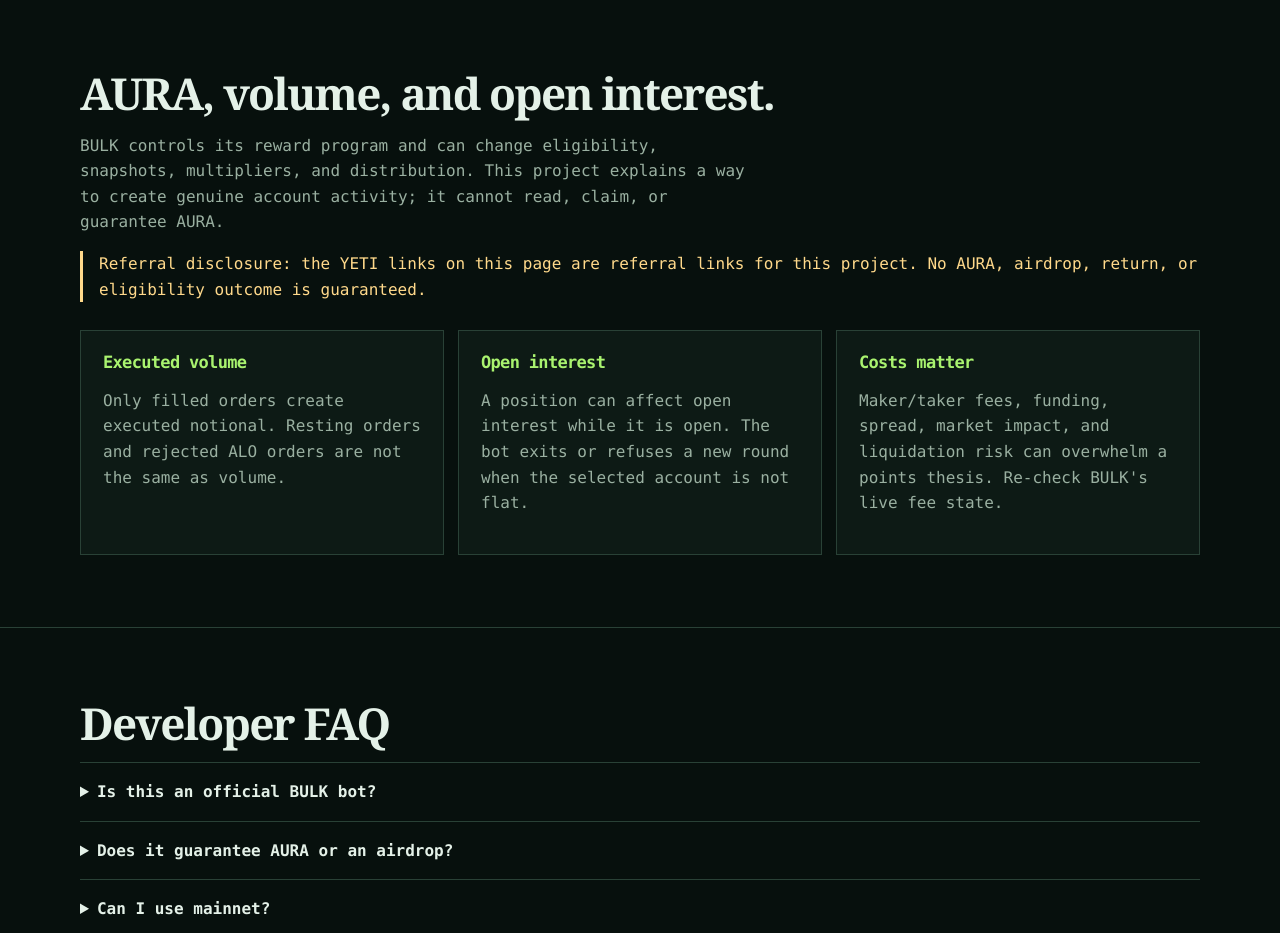
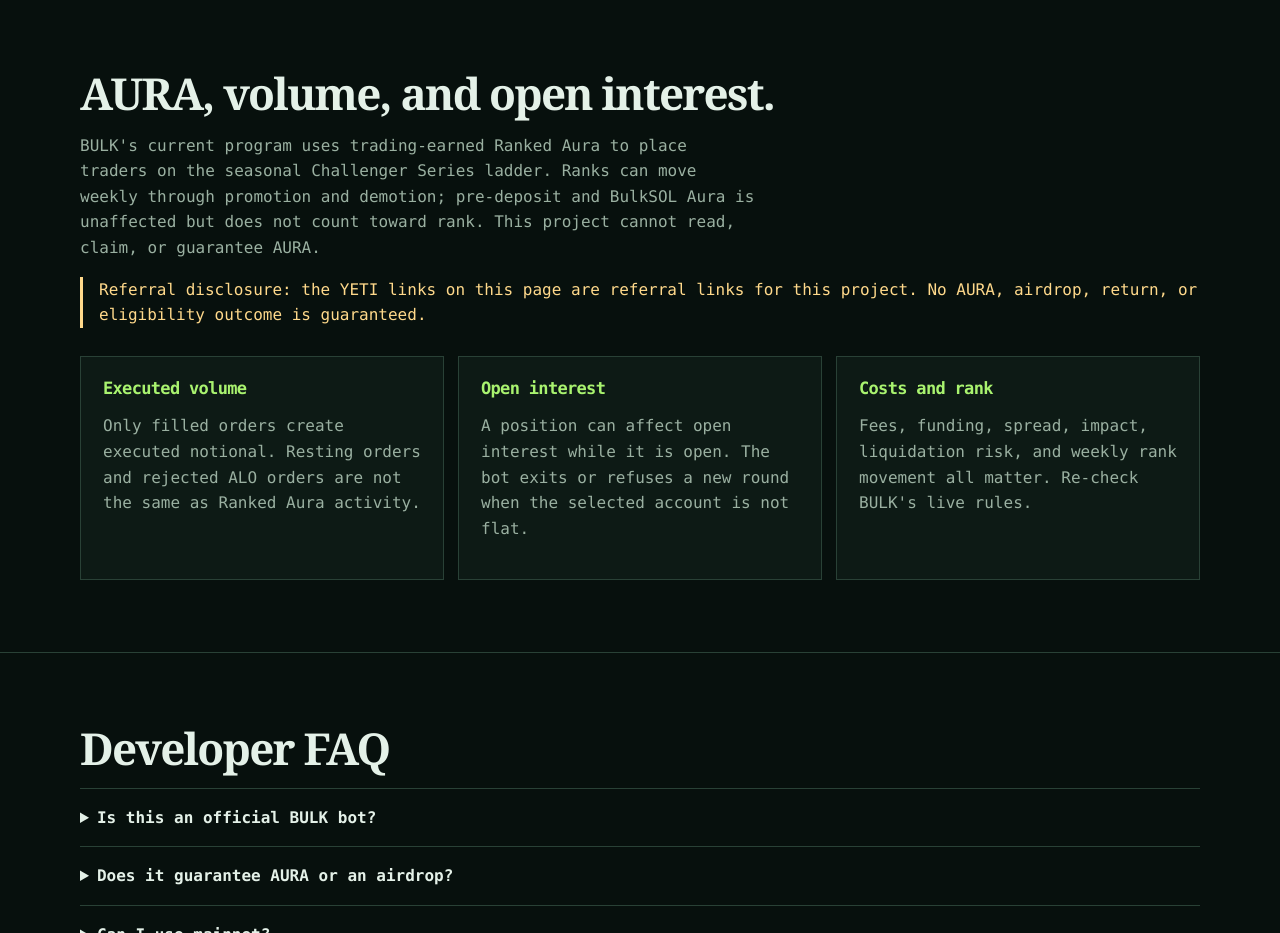
Before and after one commit to gustofinance/bulk-aura-farmer, a website: page docs/index.html in a window 1280 px wide. Shown: the part 1840-2773 px from the top of the page. Drawn offline with Linux system fonts and the light colour scheme.

Commit message:
Document Challenger Series Ranked Aura

```diff
--- a/docs/index.html
+++ b/docs/index.html
@@ -153,12 +153,12 @@
       <section>
         <div class="wrap">
           <h2>AURA, volume, and open interest.</h2>
-          <p class="section-intro">BULK controls its reward program and can change eligibility, snapshots, multipliers, and distribution. This project explains a way to create genuine account activity; it cannot read, claim, or guarantee AURA.</p>
+          <p class="section-intro">BULK's current program uses trading-earned Ranked Aura to place traders on the seasonal Challenger Series ladder. Ranks can move weekly through promotion and demotion; pre-deposit and BulkSOL Aura is unaffected but does not count toward rank. This project cannot read, claim, or guarantee AURA.</p>
           <p class="disclosure">Referral disclosure: the YETI links on this page are referral links for this project. No AURA, airdrop, return, or eligibility outcome is guaranteed.</p>
           <div class="grid">
-            <article class="card"><h3>Executed volume</h3><p>Only filled orders create executed notional. Resting orders and rejected ALO orders are not the same as volume.</p></article>
+            <article class="card"><h3>Executed volume</h3><p>Only filled orders create executed notional. Resting orders and rejected ALO orders are not the same as Ranked Aura activity.</p></article>
             <article class="card"><h3>Open interest</h3><p>A position can affect open interest while it is open. The bot exits or refuses a new round when the selected account is not flat.</p></article>
-            <article class="card"><h3>Costs matter</h3><p>Maker/taker fees, funding, spread, market impact, and liquidation risk can overwhelm a points thesis. Re-check BULK's live fee state.</p></article>
+            <article class="card"><h3>Costs and rank</h3><p>Fees, funding, spread, impact, liquidation risk, and weekly rank movement all matter. Re-check BULK's live rules.</p></article>
           </div>
         </div>
       </section>
```
Also changed, not shown: README.md.
